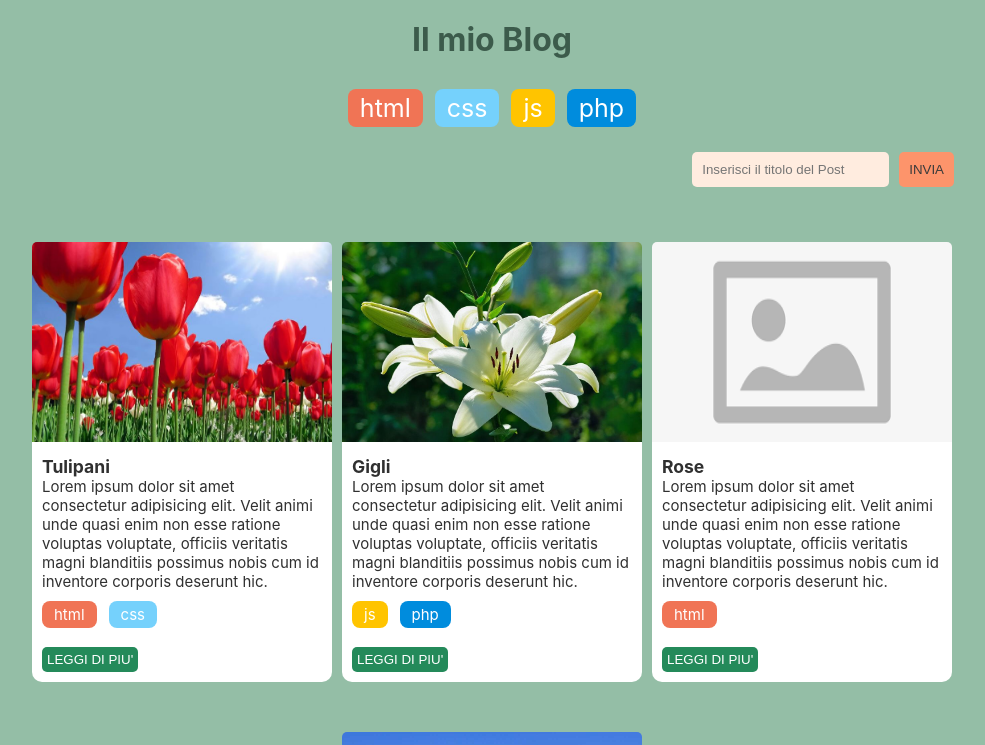
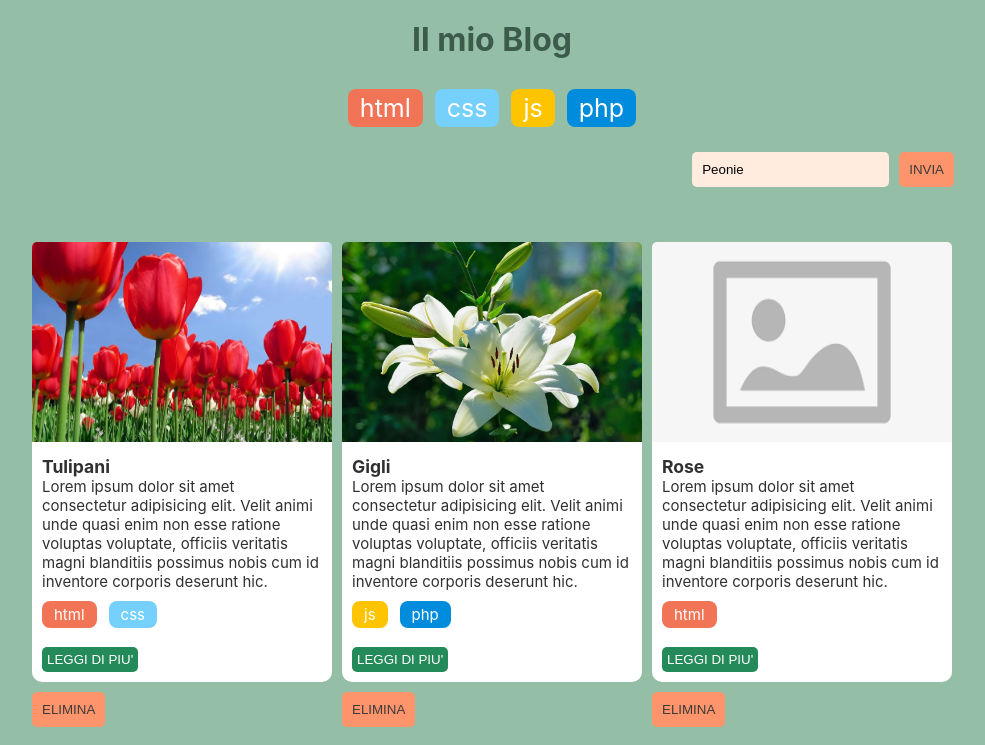
Before and after one commit to AriannaCristiani/react-form, a React (Vite) app: page / in a window 1280 px wide. Shown: the top 745 px of the page, without its empty margins (148-1133 px from the left). Built offline with nearby package versions, Linux system fonts and the light colour scheme.

Commit message:
Aggiunto bottone per eliminare i post

```diff
--- a/src/components/Card/Card.module.css
+++ b/src/components/Card/Card.module.css
@@ -6,9 +6,6 @@
     margin-top: 30px;
 }
 
-.card:hover {
-    opacity: 80%;
-}
 
 .image {
     width: 100%;
--- a/src/components/Main/Main.jsx
+++ b/src/components/Main/Main.jsx
@@ -3,14 +3,13 @@ import posts from '../../posts.jsx'
 import Tags from '../Tags/Tags.jsx'
 import { useState } from "react"
 
-
 export default function Main() {
-    const [title, setTitle] = useState('')
+    const [title, setTitle] = useState('Peonie')
     const [newPost, setNewPost] = useState(posts)
 
+    // Ottieni solo i post pubblicati
     const publishedPosts = newPost.filter((post) => post.published)
     const tags = []
-
 
     function addPost(event) {
         event.preventDefault()
@@ -32,7 +31,12 @@ export default function Main() {
         console.log('stai aggiungendo un nuovo post')
     }
 
+    // Funzione per eliminare un post
+    function deletePost(postId) {
+        setNewPost(prevPosts => prevPosts.filter(post => post.id !== postId))
+    }
 
+    // Estrai i tags dai post
     newPost.forEach(post => {
         const postTags = post.tags
         postTags.forEach((tag) => {
@@ -41,7 +45,6 @@ export default function Main() {
             }
         })
     })
-
 
     return (
         <main>
@@ -66,6 +69,13 @@ export default function Main() {
                         {publishedPosts.map((post) => (
                             <div key={post.id} className="col">
                                 <Card post={post} />
+                                {/* Icona per eliminare il post */}
+                                <button
+                                    onClick={() => deletePost(post.id)}
+                                    className="delete-btn"
+                                >
+                                    ELIMINA
+                                </button>
                             </div>
                         ))}
                     </div>
--- a/src/index.css
+++ b/src/index.css
@@ -92,4 +92,22 @@ img {
   border-radius: 5px;
   padding: 10px 10px;
   color: rgb(59, 59, 59);
+  cursor: pointer;
 }
+
+.formBtn:hover {
+  background-color: rgba(116, 57, 57, 0.712);
+}
+
+.delete-btn {
+  border: none;
+  background-color: rgb(253, 148, 107);
+  border-radius: 5px;
+  padding: 10px 10px;
+  color: rgb(59, 59, 59);
+  cursor: pointer;
+}
+
+.delete-btn:hover {
+  background-color: rgba(116, 57, 57, 0.616);
+}
```
